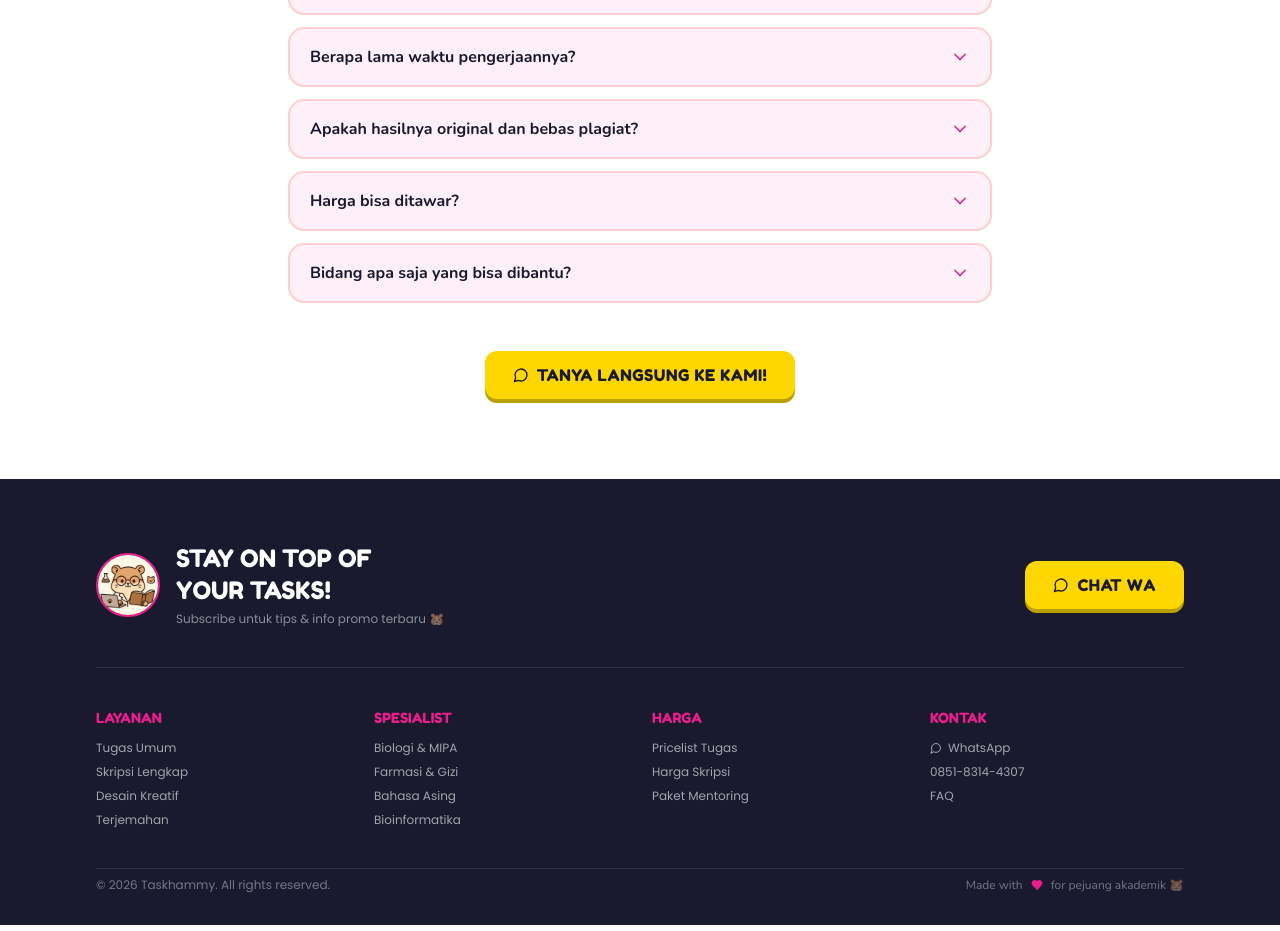
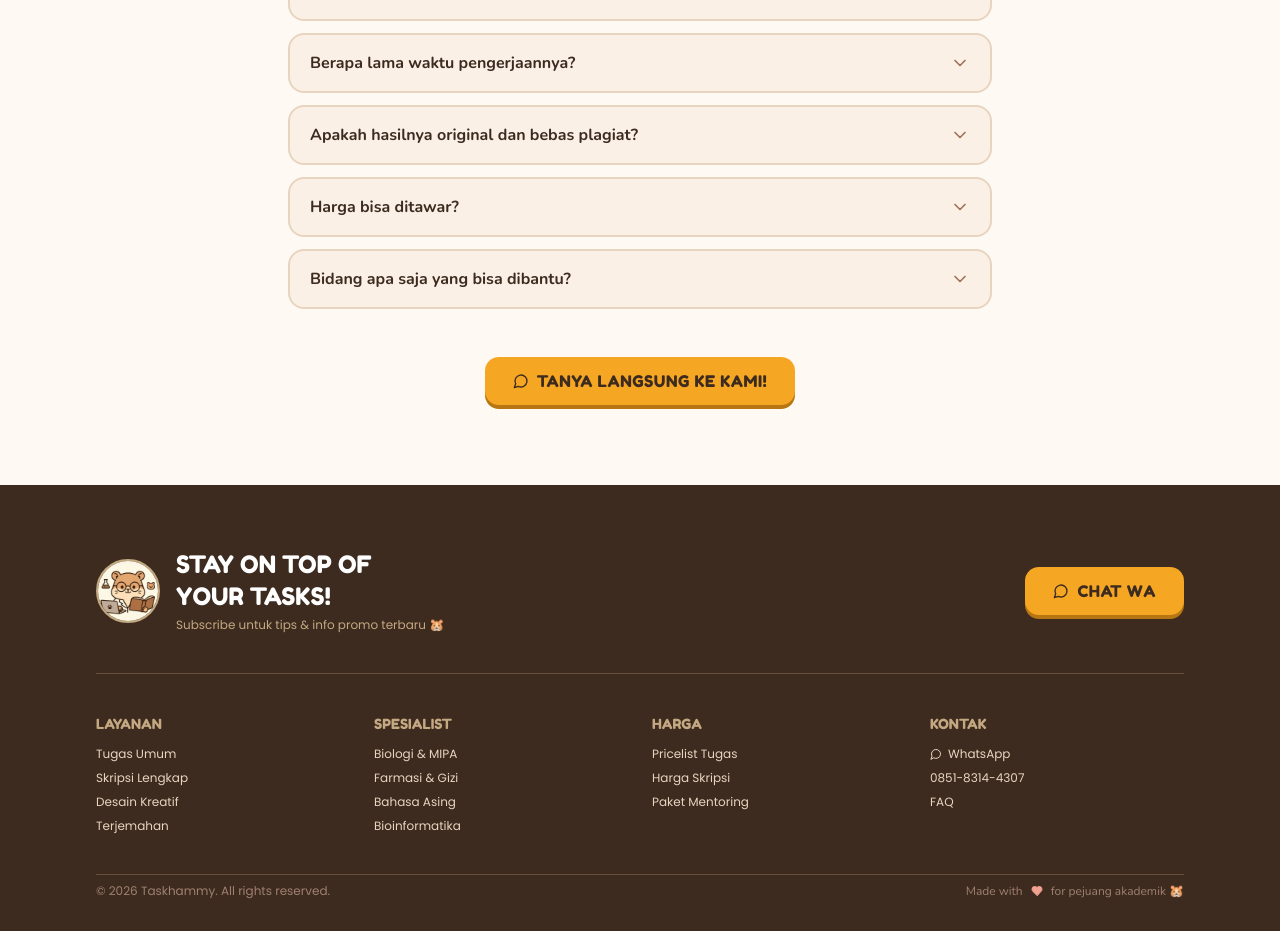
Before and after one commit to Abungmylove/taskhammy, a React (Vite) app: page / in a window 1280 px wide. Shown: the part 4403-5334 px from the top of the page. Built offline with nearby package versions, Linux system fonts and the light colour scheme.

Commit message:
style: switch palette back to warm coffee & cream tones

```diff
--- a/src/App.tsx
+++ b/src/App.tsx
@@ -10,7 +10,7 @@ import { Footer } from './components/Footer';
 
 export function App() {
   return (
-    <div className="min-h-screen bg-white">
+    <div className="min-h-screen bg-[#FFF9F3]">
       <Navbar />
       <main>
         <Hero />
--- a/src/components/FAQ.tsx
+++ b/src/components/FAQ.tsx
@@ -13,28 +13,28 @@ export const FAQ: React.FC = () => {
   const [openIdx, setOpenIdx] = useState<number | null>(0);
 
   return (
-    <section id="faq" className="py-20 bg-white">
+    <section id="faq" className="py-20 bg-[#FFF9F3]">
       <div className="max-w-3xl mx-auto px-4 sm:px-6 lg:px-8">
 
         <div className="text-center mb-12">
-          <p className="text-[#E91E8C] text-sm font-bold uppercase tracking-widest mb-2" style={{fontFamily:'Nunito'}}>✦ ADA PERTANYAAN?</p>
-          <h2 className="font-display text-[#1A1A2E]" style={{fontSize:'clamp(2rem,5vw,3rem)'}}>
+          <p className="text-[#9E7256] text-sm font-bold uppercase tracking-widest mb-2" style={{fontFamily:'Nunito'}}>✦ ADA PERTANYAAN?</p>
+          <h2 className="font-display text-[#3D2B1F]" style={{fontSize:'clamp(2rem,5vw,3rem)'}}>
             PERTANYAAN UMUM 🐹
           </h2>
         </div>
 
         <div className="space-y-3">
           {FAQS.map((faq, i) => (
-            <div key={i} className="rounded-2xl border-2 border-[#F2A191]/40 overflow-hidden bg-[#FDF0F8] transition-all">
+            <div key={i} className="rounded-2xl border-2 border-[#E8D5C0] overflow-hidden bg-[#FAF0E6] transition-all">
               <button
                 onClick={() => setOpenIdx(openIdx === i ? null : i)}
                 className="w-full px-5 py-4 text-left flex items-center justify-between gap-4 focus:outline-none"
               >
-                <span className="font-bold text-[#1A1A2E] text-sm sm:text-base" style={{fontFamily:'Nunito'}}>{faq.q}</span>
-                <ChevronDown className={`w-5 h-5 text-[#E91E8C] flex-shrink-0 transition-transform ${openIdx === i ? 'rotate-180' : ''}`} />
+                <span className="font-bold text-[#3D2B1F] text-sm sm:text-base" style={{fontFamily:'Nunito'}}>{faq.q}</span>
+                <ChevronDown className={`w-5 h-5 text-[#9E7256] flex-shrink-0 transition-transform ${openIdx === i ? 'rotate-180' : ''}`} />
               </button>
               {openIdx === i && (
-                <div className="px-5 pb-5 text-sm text-gray-600 border-t border-[#F2A191]/30 pt-3" style={{fontFamily:'Poppins'}}>
+                <div className="px-5 pb-5 text-sm text-[#6B4E3D] border-t border-[#E8D5C0] pt-3" style={{fontFamily:'Poppins'}}>
                   {faq.a}
                 </div>
               )}
--- a/src/components/Footer.tsx
+++ b/src/components/Footer.tsx
@@ -4,16 +4,16 @@ import logoImg from '../assets/logo.jpg';
 
 export const Footer: React.FC = () => {
   return (
-    <footer className="bg-[#1A1A2E] text-white pt-16 pb-8">
+    <footer className="bg-[#3D2B1F] text-white pt-16 pb-8">
       <div className="max-w-6xl mx-auto px-4 sm:px-6 lg:px-8">
 
         {/* Stay in the Game strip — like reference */}
-        <div className="flex flex-col sm:flex-row items-center justify-between gap-6 pb-10 border-b border-white/10 mb-10">
+        <div className="flex flex-col sm:flex-row items-center justify-between gap-6 pb-10 border-b border-[#6B4E3D] mb-10">
           <div className="flex items-center gap-4">
-            <img src={logoImg} alt="Hamster" className="w-16 h-16 rounded-full object-cover border-2 border-[#E91E8C]" />
+            <img src={logoImg} alt="Hamster" className="w-16 h-16 rounded-full object-cover border-2 border-[#C4A882]" />
             <div>
               <h3 className="font-display text-2xl text-white">STAY ON TOP OF<br />YOUR TASKS!</h3>
-              <p className="text-white/50 text-xs mt-1" style={{fontFamily:'Poppins'}}>Subscribe untuk tips & info promo terbaru 🐹</p>
+              <p className="text-[#C4A882] text-xs mt-1" style={{fontFamily:'Poppins'}}>Subscribe untuk tips & info promo terbaru 🐹</p>
             </div>
           </div>
           <a
@@ -28,10 +28,10 @@ export const Footer: React.FC = () => {
         </div>
 
         {/* Nav Links — like reference */}
-        <div className="grid grid-cols-2 sm:grid-cols-4 gap-6 pb-10 border-b border-white/10">
+        <div className="grid grid-cols-2 sm:grid-cols-4 gap-6 pb-10 border-b border-[#6B4E3D]">
           <div>
-            <h4 className="font-display text-[#E91E8C] text-sm mb-3">LAYANAN</h4>
-            <ul className="space-y-2 text-xs text-white/60">
+            <h4 className="font-display text-[#C4A882] text-sm mb-3">LAYANAN</h4>
+            <ul className="space-y-2 text-xs text-[#E8D5C0]">
               <li><a href="#layanan" className="hover:text-white transition-colors">Tugas Umum</a></li>
               <li><a href="#layanan" className="hover:text-white transition-colors">Skripsi Lengkap</a></li>
               <li><a href="#layanan" className="hover:text-white transition-colors">Desain Kreatif</a></li>
@@ -39,8 +39,8 @@ export const Footer: React.FC = () => {
             </ul>
           </div>
           <div>
-            <h4 className="font-display text-[#E91E8C] text-sm mb-3">SPESIALIST</h4>
-            <ul className="space-y-2 text-xs text-white/60">
+            <h4 className="font-display text-[#C4A882] text-sm mb-3">SPESIALIST</h4>
+            <ul className="space-y-2 text-xs text-[#E8D5C0]">
               <li><a href="#spesialist" className="hover:text-white transition-colors">Biologi & MIPA</a></li>
               <li><a href="#spesialist" className="hover:text-white transition-colors">Farmasi & Gizi</a></li>
               <li><a href="#spesialist" className="hover:text-white transition-colors">Bahasa Asing</a></li>
@@ -48,16 +48,16 @@ export const Footer: React.FC = () => {
             </ul>
           </div>
           <div>
-            <h4 className="font-display text-[#E91E8C] text-sm mb-3">HARGA</h4>
-            <ul className="space-y-2 text-xs text-white/60">
+            <h4 className="font-display text-[#C4A882] text-sm mb-3">HARGA</h4>
+            <ul className="space-y-2 text-xs text-[#E8D5C0]">
               <li><a href="#harga" className="hover:text-white transition-colors">Pricelist Tugas</a></li>
               <li><a href="#harga" className="hover:text-white transition-colors">Harga Skripsi</a></li>
               <li><a href="#harga" className="hover:text-white transition-colors">Paket Mentoring</a></li>
             </ul>
           </div>
           <div>
-            <h4 className="font-display text-[#E91E8C] text-sm mb-3">KONTAK</h4>
-            <ul className="space-y-2 text-xs text-white/60">
+            <h4 className="font-display text-[#C4A882] text-sm mb-3">KONTAK</h4>
+            <ul className="space-y-2 text-xs text-[#E8D5C0]">
               <li>
                 <a href="https://wa.me/6285183144307" target="_blank" rel="noopener noreferrer" className="hover:text-white transition-colors flex items-center gap-1.5">
                   <MessageCircle className="w-3 h-3" /> WhatsApp
@@ -70,10 +70,10 @@ export const Footer: React.FC = () => {
         </div>
 
         {/* Bottom */}
-        <div className="flex flex-col sm:flex-row items-center justify-between gap-4 text-xs text-white/40 pt-2">
+        <div className="flex flex-col sm:flex-row items-center justify-between gap-4 text-xs text-[#A08070] pt-2">
           <p>© {new Date().getFullYear()} Taskhammy. All rights reserved.</p>
           <p className="flex items-center gap-1" style={{fontFamily:'Nunito'}}>
-            Made with <Heart className="w-3 h-3 text-[#E91E8C] fill-[#E91E8C] mx-1" /> for pejuang akademik 🐹
+            Made with <Heart className="w-3 h-3 text-[#F2A191] fill-[#F2A191] mx-1" /> for pejuang akademik 🐹
           </p>
         </div>
 
--- a/src/components/Navbar.tsx
+++ b/src/components/Navbar.tsx
@@ -20,7 +20,7 @@ export const Navbar: React.FC = () => {
   ];
 
   return (
-    <header className={`fixed top-0 left-0 right-0 z-50 transition-all duration-300 ${scrolled ? 'shadow-lg' : ''} bg-[#E91E8C]`}>
+    <header className={`fixed top-0 left-0 right-0 z-50 transition-all duration-300 ${scrolled ? 'shadow-lg' : ''} bg-[#9E7256]`}>
       <div className="max-w-6xl mx-auto px-4 sm:px-6 lg:px-8">
         <div className="flex items-center justify-between h-16">
           {/* Logo */}
@@ -68,7 +68,7 @@ export const Navbar: React.FC = () => {
 
       {/* Mobile drawer */}
       {mobileOpen && (
-        <div className="md:hidden bg-[#C4167A] px-4 py-4 space-y-3 border-t border-white/20">
+        <div className="md:hidden bg-[#7A5540] px-4 py-4 space-y-3 border-t border-white/20">
           {links.map(link => (
             <a
               key={link.href}
--- a/src/index.css
+++ b/src/index.css
@@ -5,27 +5,29 @@
   --font-heading: 'Nunito', sans-serif;
   --font-body: 'Poppins', sans-serif;
 
-  /* Taskhammy Bold Pink Palette */
-  --color-pink-primary: #E91E8C;
-  --color-pink-dark: #C4167A;
-  --color-pink-light: #FF6FB7;
-  --color-pink-pale: #FDF0F8;
-  --color-yellow: #FFD700;
-  --color-yellow-dark: #E6C200;
-  --color-text-dark: #1A1A2E;
-  --color-white: #FFFFFF;
+  /* Taskhammy Warm Brown/Cream Palette */
+  --color-brown-primary: #9E7256;
+  --color-brown-dark: #7A5540;
+  --color-brown-deep: #4A3324;
+  --color-brown-light: #C4A882;
+  --color-cream-light: #FFF9F3;
+  --color-cream-surface: #FAF0E6;
+  --color-cream-border: #E8D5C0;
+  --color-peach: #F2A191;
+  --color-yellow: #F5A623;
+  --color-text-dark: #3D2B1F;
 }
 
 @layer base {
   body {
     font-family: var(--font-body);
-    background-color: #FFFFFF;
-    color: #1A1A2E;
+    background-color: #FFF9F3;
+    color: #3D2B1F;
     overflow-x: hidden;
   }
 }
 
-/* Fredoka display heading */
+/* Typography styles */
 .font-display {
   font-family: 'Fredoka One', cursive;
 }
@@ -35,9 +37,9 @@
 
 /* Custom scrollbar */
 ::-webkit-scrollbar { width: 8px; }
-::-webkit-scrollbar-track { background: #fff; }
-::-webkit-scrollbar-thumb { background: #E91E8C; border-radius: 4px; }
-::-webkit-scrollbar-thumb:hover { background: #C4167A; }
+::-webkit-scrollbar-track { background: #FFF9F3; }
+::-webkit-scrollbar-thumb { background: #C4A882; border-radius: 4px; }
+::-webkit-scrollbar-thumb:hover { background: #9E7256; }
 
 /* Floating animation for mascot */
 @keyframes float {
@@ -46,7 +48,7 @@
 }
 .float-anim { animation: float 3s ease-in-out infinite; }
 
-/* Spin slow for planet decorations */
+/* Spin slow for decorations */
 @keyframes spin-slow {
   from { transform: rotate(0deg); }
   to { transform: rotate(360deg); }
@@ -60,51 +62,51 @@
 }
 .bounce-gentle { animation: bounce-gentle 2s ease-in-out infinite; }
 
-/* Pink section bg */
-.bg-pink-section {
-  background-color: #E91E8C;
+/* Warm Brown Hero & section background */
+.bg-brown-section {
+  background-color: #9E7256;
   background-image:
-    radial-gradient(circle at 10% 20%, rgba(255,255,255,0.08) 0%, transparent 40%),
-    radial-gradient(circle at 90% 80%, rgba(255,107,183,0.3) 0%, transparent 50%);
+    radial-gradient(circle at 10% 20%, rgba(255,255,255,0.12) 0%, transparent 40%),
+    radial-gradient(circle at 90% 80%, rgba(196,168,130,0.3) 0%, transparent 50%);
 }
 
-/* Card shadow */
+/* Card cute shadow */
 .card-cute {
-  box-shadow: 0 8px 40px rgba(233, 30, 140, 0.15), 0 2px 8px rgba(0,0,0,0.06);
+  box-shadow: 0 10px 35px rgba(122, 85, 64, 0.12), 0 2px 8px rgba(74, 51, 36, 0.05);
 }
 
-/* Yellow button */
+/* Warm Accent CTA button */
 .btn-yellow {
-  background: #FFD700;
-  color: #1A1A2E;
+  background: #F5A623;
+  color: #3D2B1F;
   font-family: 'Fredoka One', cursive;
   font-size: 1rem;
   letter-spacing: 0.03em;
-  border-radius: 12px;
+  border-radius: 14px;
   padding: 12px 28px;
   transition: all 0.2s;
-  box-shadow: 0 4px 0 #B8A000;
+  box-shadow: 0 4px 0 #B87612;
 }
 .btn-yellow:hover {
-  background: #FFE040;
+  background: #FFB73B;
   transform: translateY(-2px);
-  box-shadow: 0 6px 0 #B8A000;
+  box-shadow: 0 6px 0 #B87612;
 }
 .btn-yellow:active {
   transform: translateY(2px);
-  box-shadow: 0 2px 0 #B8A000;
+  box-shadow: 0 2px 0 #B87612;
 }
 
-/* White button on pink */
+/* White button */
 .btn-white {
   background: white;
-  color: #E91E8C;
+  color: #9E7256;
   font-family: 'Fredoka One', cursive;
-  border-radius: 12px;
+  border-radius: 14px;
   padding: 10px 24px;
   transition: all 0.2s;
 }
 .btn-white:hover {
-  background: #FDF0F8;
+  background: #FAF0E6;
   transform: translateY(-2px);
 }
```
Also changed, not shown: src/components/FreeTrialBanner.tsx (+8 -8 lines), src/components/Hero.tsx (+5 -5 lines), src/components/HowItWorks.tsx (+11 -11 lines), src/components/Pricing.tsx (+15 -15 lines), src/components/Services.tsx (+14 -14 lines).
